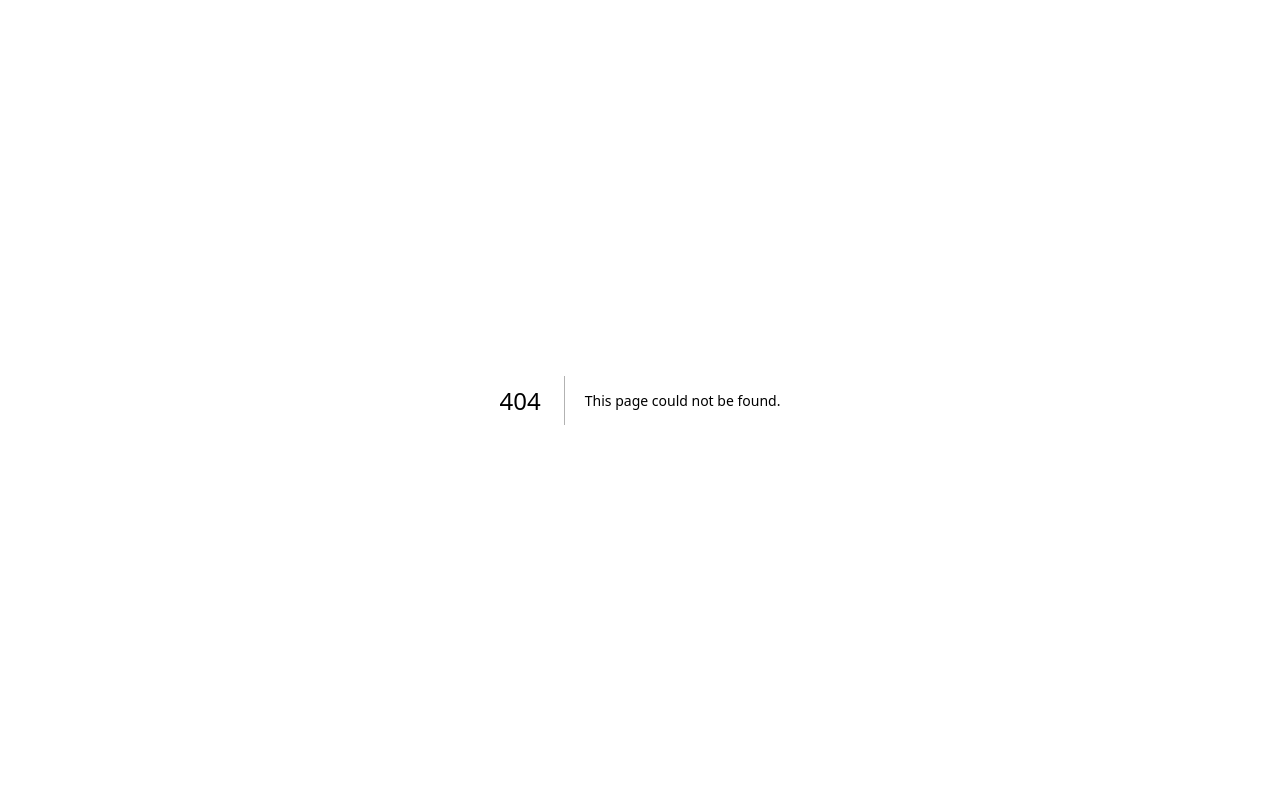
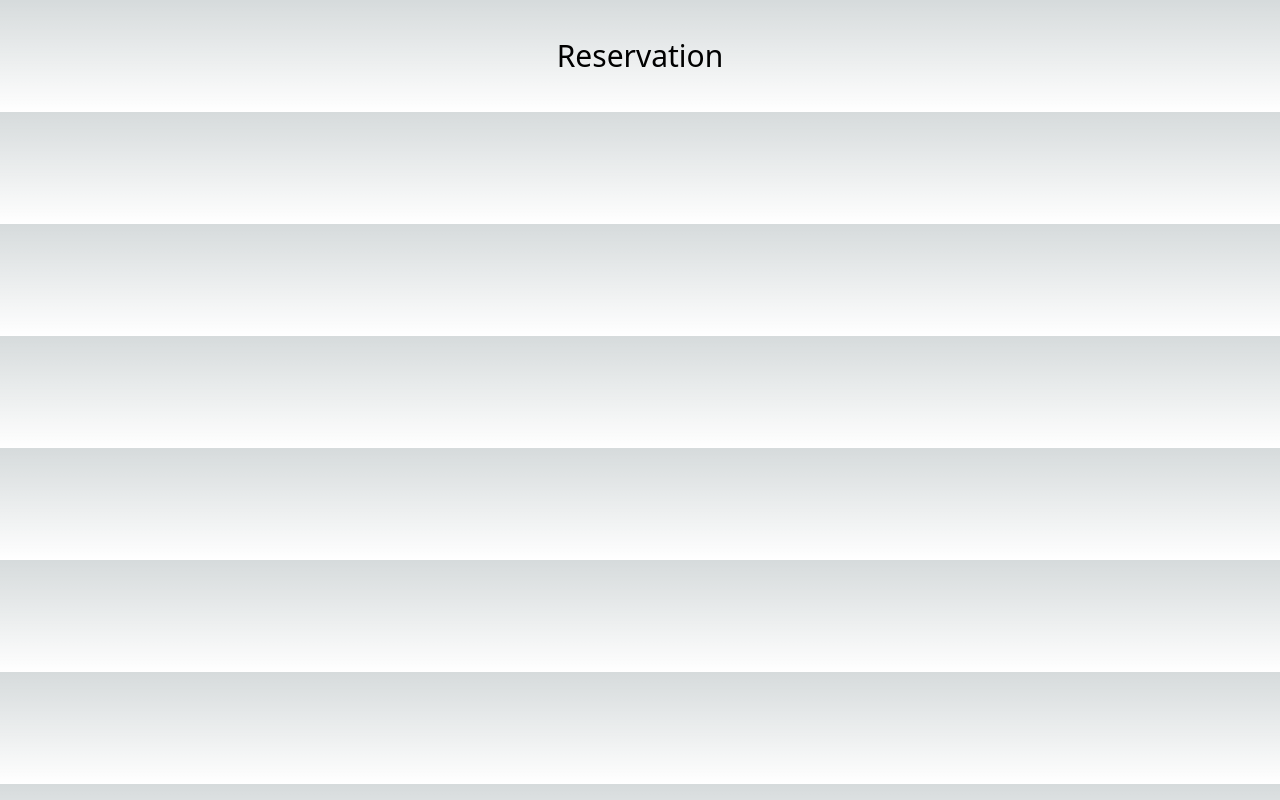
Before and after one commit to DhafinGhalibLH/Tugas-Besar_Lasti_2023.2_Smart-Cafe, a Next.js app: page /reservation in a window 1280 px wide. Before the commit this address had no page. Built offline with nearby package versions, Linux system fonts and the light colour scheme.

Commit message:
update ga guna real

```diff
--- /dev/null
+++ b/src/pages/reservation.tsx
@@ -0,0 +1,16 @@
+import React from 'react';
+const Reservation: React.FC = () => {
+
+    return (
+
+        <div className=' h-28 flex items-center justify-center text-3xl'>
+            Reservation
+        </div>
+
+    )
+
+
+
+};
+
+export default Reservation;
```
Also changed, not shown: public/images/bg-menu.png (added).
